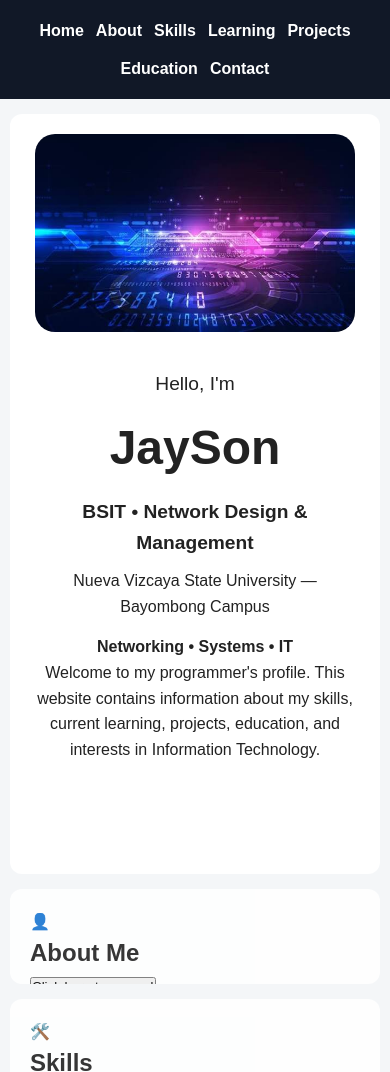
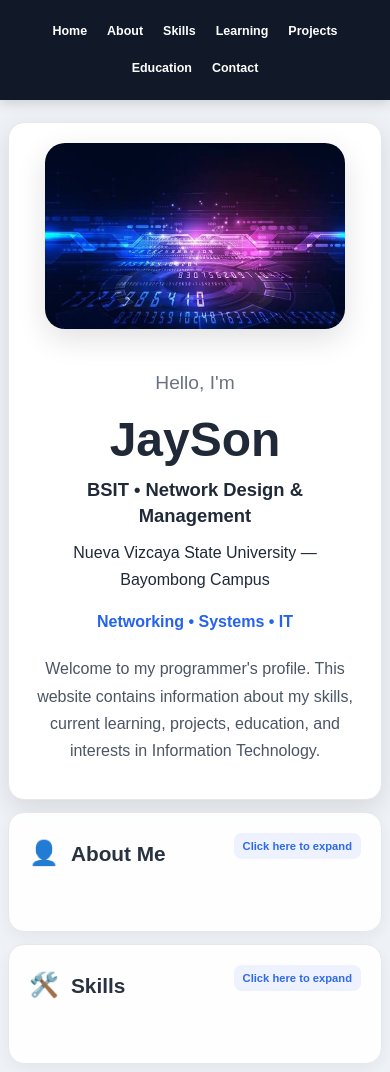
Before and after one commit to JaySon-arch-dev/programmer-s---profile, a plain HTML site: page index.html in a window 390 px wide. Shown: the top 1072 px of the page. Drawn offline with Linux system fonts and the light colour scheme.

Commit message:
Refactor CSS for improved layout and styling
Updated styles for various elements including body, header, navigation, and sections. Improved responsiveness and adjusted paddings, margins, and colors.

```diff
--- a/style.css
+++ b/style.css
@@ -4,16 +4,22 @@
     padding: 0;
 }
 
+
 html {
     scroll-behavior: smooth;
 }
 
+
 body {
     font-family: Arial, Helvetica, sans-serif;
-    line-height: 1.6;
-    background: #f4f6f8;
-    color: #222;
+
+    line-height: 1.7;
+
+    background: #eef1f5;
+
+    color: #1f2937;
 }
+
 
 /* =========================
    NAVIGATION
@@ -21,159 +27,323 @@ body {
 
 header {
     background: #111827;
-    padding: 18px 20px;
+
+    padding: 15px 20px;
 
     position: sticky;
+
     top: 0;
+
     z-index: 1000;
+
+    box-shadow:
+        0 3px 12px rgba(0, 0, 0, 0.15);
 }
 
+
 nav {
+    max-width: 1100px;
+
+    margin: auto;
+
     display: flex;
+
     justify-content: center;
+
+    align-items: center;
+
     flex-wrap: wrap;
-    gap: 20px;
+
+    gap: 8px;
 }
+
 
 nav a {
     color: white;
+
     text-decoration: none;
+
+    padding: 8px 12px;
+
+    border-radius: 8px;
+
+    font-size: 0.95rem;
+
     font-weight: bold;
 
-    transition: color 0.2s ease;
+    transition:
+        background 0.2s ease,
+        color 0.2s ease;
 }
 
+
 nav a:hover {
+    background: #374151;
+
     color: #60a5fa;
 }
+
 
 /* =========================
    MAIN
 ========================= */
 
 main {
-    max-width: 1000px;
+    width: 100%;
+
+    max-width: 1100px;
+
     margin: auto;
+
+    padding: 20px 12px 50px;
 }
 
+
 /* =========================
-   EXPANDABLE SECTIONS
+   SECTIONS
 ========================= */
-
-/*
-   Every section remains visible on the page.
-
-   Closed:
-   → heading remains visible
-   → description/content is hidden
-
-   Open:
-   → entire section expands
-*/
 
 main > section {
     background: white;
 
-    margin: 18px 15px;
+    margin: 16px 0;
 
-    padding: 25px;
+    padding: 24px;
 
-    border-radius: 12px;
+    border-radius: 16px;
 
-    max-height: 95px;
+    border: 1px solid #e5e7eb;
+
+    box-shadow:
+        0 5px 18px rgba(0, 0, 0, 0.06);
+
+    max-height: 105px;
+
     overflow: hidden;
 
-    opacity: 0.9;
+    opacity: 0.95;
 
     transition:
         max-height 0.7s ease,
         opacity 0.4s ease,
-        margin 0.4s ease;
+        box-shadow 0.3s ease;
 }
 
-/* Expanded section */
 
 main > section.active {
-    max-height: 4000px;
+    max-height: 5000px;
+
     opacity: 1;
+
+    box-shadow:
+        0 8px 25px rgba(0, 0, 0, 0.10);
 }
 
-/* Section heading */
 
-section > h2 {
-    margin-bottom: 0;
+/* =========================
+   SECTION HEADER
+========================= */
 
-    font-size: 2rem;
+.section-header {
+    display: flex;
+
+    align-items: center;
+
+    justify-content: space-between;
+
+    gap: 15px;
 
     cursor: pointer;
 }
 
-/* Add spacing when expanded */
 
-section.active > h2 {
-    margin-bottom: 25px;
+.section-title {
+    display: flex;
+
+    align-items: center;
+
+    gap: 12px;
+
+    min-width: 0;
 }
 
+
+.section-icon {
+    font-size: 1.8rem;
+
+    flex-shrink: 0;
+}
+
+
+.section-title h2 {
+    font-size: 1.7rem;
+
+    line-height: 1.3;
+
+    overflow-wrap: break-word;
+}
+
+
 /* =========================
-   HOME / INTRODUCTION
+   EXPAND BUTTON
+========================= */
+
+.expand-button {
+    flex-shrink: 0;
+
+    border: none;
+
+    background: #eef2ff;
+
+    color: #2563eb;
+
+    padding: 9px 14px;
+
+    border-radius: 8px;
+
+    font-size: 0.82rem;
+
+    font-weight: bold;
+
+    cursor: pointer;
+
+    transition:
+        background 0.2s ease,
+        transform 0.2s ease;
+}
+
+
+.expand-button:hover {
+    background: #dbeafe;
+
+    transform: translateY(-1px);
+}
+
+
+/* =========================
+   SECTION CONTENT
+========================= */
+
+.section-content {
+    margin-top: 25px;
+
+    overflow-wrap: break-word;
+}
+
+
+main > section:not(.active) .section-content {
+    opacity: 0;
+}
+
+
+main > section.active .section-content {
+    opacity: 1;
+
+    transition:
+        opacity 0.4s ease 0.2s;
+}
+
+
+.section-content p {
+    margin-bottom: 15px;
+}
+
+
+/* =========================
+   HOME
 ========================= */
 
 #home {
-    min-height: 95px;
+    max-height: none;
+
+    min-height: 500px;
 }
 
-#home.active {
-    min-height: 90vh;
+
+#home .section-content {
+    margin-top: 0;
 }
 
-/* Hero */
 
 .hero {
+    min-height: 450px;
+
     display: flex;
 
     align-items: center;
+
     justify-content: center;
 
-    gap: 50px;
+    gap: 60px;
 }
+
 
 .hero-image {
     flex: 1;
+
     text-align: center;
 }
 
+
 .profile-image {
     width: 100%;
+
     max-width: 400px;
 
     border-radius: 20px;
+
+    box-shadow:
+        0 10px 30px rgba(0, 0, 0, 0.12);
 }
+
 
 .hero-content {
     flex: 1;
 }
 
+
 .intro {
     font-size: 1.2rem;
+
+    color: #6b7280;
 }
 
+
 .hero h1 {
-    font-size: 4rem;
+    font-size: clamp(3rem, 8vw, 5rem);
+
+    line-height: 1.1;
 
     margin: 10px 0;
 }
 
+
 .hero h2 {
-    font-size: 1.5rem;
+    font-size: clamp(1.1rem, 3vw, 1.5rem);
+
+    line-height: 1.4;
 
     margin-bottom: 10px;
 }
+
 
 .specialization {
     margin-top: 15px;
 
     font-weight: bold;
+
+    color: #2563eb;
 }
+
+
+.hero-description {
+    margin-top: 25px;
+
+    max-width: 550px;
+
+    color: #4b5563;
+}
+
 
 /* =========================
    SKILLS
@@ -182,55 +352,71 @@ section.active > h2 {
 .skills-container {
     display: grid;
 
-    grid-template-columns: repeat(3, 1fr);
+    grid-template-columns:
+        repeat(3, 1fr);
 
     gap: 20px;
 }
 
+
 .skill-card,
 .project-card,
 .education-card {
-    background: #f9fafb;
+    background: #f8fafc;
 
-    padding: 25px;
+    padding: 24px;
 
     border-radius: 12px;
 
     margin-bottom: 20px;
 
-    box-shadow:
-        0 4px 12px rgba(0, 0, 0, 0.08);
+    border: 1px solid #e5e7eb;
 }
+
 
 .skill-card h3,
 .project-card h3 {
     margin-bottom: 15px;
+
+    line-height: 1.4;
 }
+
 
 /* =========================
    LISTS
 ========================= */
 
 ul {
-    padding-left: 20px;
+    padding-left: 22px;
 }
 
+
+li {
+    margin-bottom: 6px;
+}
+
+
 .learning-list {
-    background: #f9fafb;
+    background: #f8fafc;
 
     padding: 25px 25px 25px 45px;
 
     border-radius: 12px;
+
+    border: 1px solid #e5e7eb;
 }
+
 
 /* =========================
    PROJECTS
 ========================= */
 
 .project-card h4 {
-    margin-top: 15px;
-    margin-bottom: 5px;
+    margin-top: 18px;
+
+    margin-bottom: 6px;
 }
+
 
 .project-card a,
 #contact a {
@@ -245,10 +431,12 @@ ul {
     text-decoration: none;
 }
 
+
 .project-card a:hover,
 #contact a:hover {
     text-decoration: underline;
 }
+
 
 /* =========================
    FOOTER
@@ -257,12 +445,18 @@ ul {
 footer {
     text-align: center;
 
-    padding: 30px 20px;
+    padding: 35px 20px;
 
     background: #111827;
 
     color: white;
 }
+
+
+footer p {
+    margin-bottom: 5px;
+}
+
 
 /* =========================
    MOBILE
@@ -270,15 +464,50 @@ footer {
 
 @media (max-width: 768px) {
 
-    nav {
-        gap: 12px;
+    main {
+        padding:
+            10px
+            8px
+            40px;
     }
 
+
     main > section {
-        margin: 15px 10px;
+        margin: 12px 0;
 
         padding: 20px;
+
+        max-height: 120px;
     }
+
+
+    .section-header {
+        align-items: flex-start;
+    }
+
+
+    .section-title {
+        align-items: center;
+    }
+
+
+    .section-title h2 {
+        font-size: 1.3rem;
+    }
+
+
+    .section-icon {
+        font-size: 1.5rem;
+    }
+
+
+    .expand-button {
+        padding:
+            7px 9px;
+
+        font-size: 0.7rem;
+    }
+
 
     .hero {
         flex-direction: column;
@@ -286,21 +515,53 @@ footer {
         text-align: center;
 
         gap: 30px;
+
+        min-height: auto;
     }
+
 
     .hero h1 {
         font-size: 3rem;
     }
 
+
     .hero h2 {
-        font-size: 1.2rem;
+        font-size: 1.15rem;
     }
+
+
+    .hero-description {
+        margin-top: 20px;
+    }
+
+
+    .profile-image {
+        max-width: 300px;
+    }
+
 
     .skills-container {
         grid-template-columns: 1fr;
     }
 
-    .profile-image {
-        max-width: 320px;
+
+    .skill-card,
+    .project-card,
+    .education-card {
+        padding: 20px;
     }
+
+
+    nav {
+        gap: 4px;
     }
+
+
+    nav a {
+        font-size: 0.78rem;
+
+        padding:
+            6px 8px;
+    }
+
+        }
```
Lines whose indentation alone changed are shown as unchanged.
